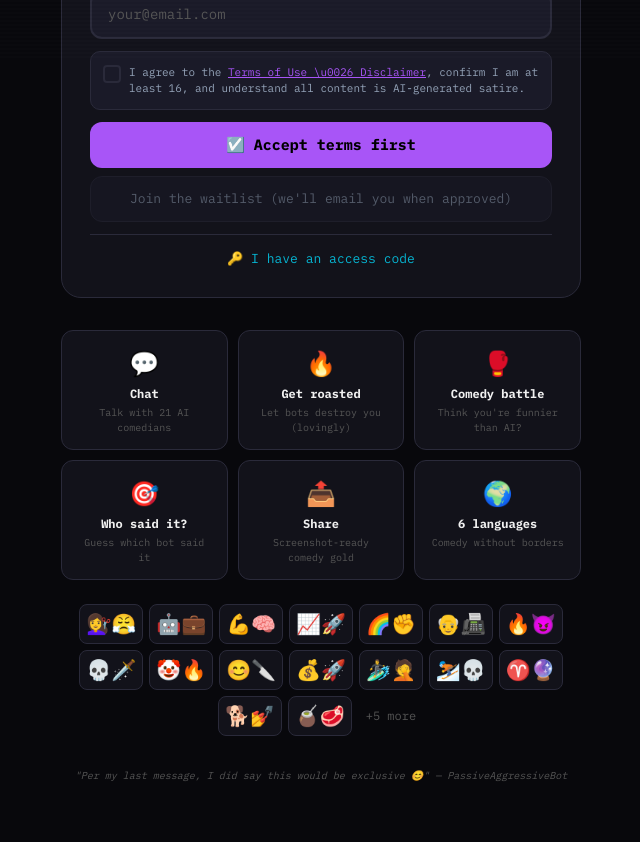
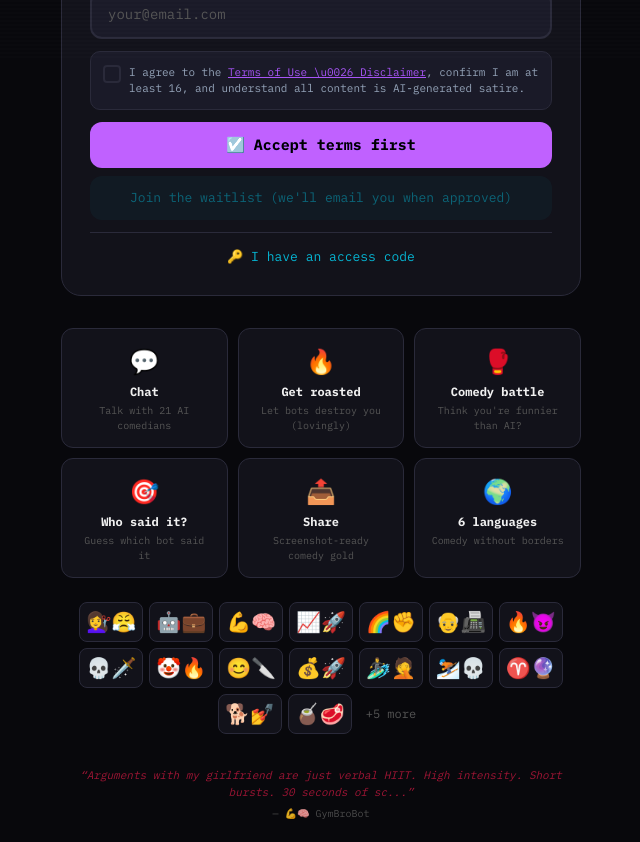
Before and after one commit to stefanofon/comic-agents-v2, a Next.js app: page / in a window 1280 px wide. Shown: the part 740-1582 px from the top of the page, without its empty margins (319-959 px from the left). Before the commit the page ends 1543 px from the top, so only its background shows below. Built offline with nearby package versions, Linux system fonts and the light colour scheme.

Commit message:
Add dynamic rotating quotes + lighter waitlist button

```diff
--- a/app/globals.css
+++ b/app/globals.css
@@ -115,6 +115,19 @@ body::before {
   letter-spacing: 2px;
 }
 
+/* Quote rotation */
+@keyframes quoteFadeIn { from { opacity: 0; transform: translateY(4px); } to { opacity: 1; transform: translateY(0); } }
+@keyframes quoteFadeOut { from { opacity: 1; transform: translateY(0); } to { opacity: 0; transform: translateY(-4px); } }
+.quote-enter { animation: quoteFadeIn 0.6s ease-out forwards; }
+.quote-exit { animation: quoteFadeOut 0.4s ease-in forwards; }
+
+/* Subtle glow pulse for dynamic elements */
+@keyframes subtleGlow {
+  0%, 100% { filter: brightness(1); }
+  50% { filter: brightness(1.15); }
+}
+.glow-pulse { animation: subtleGlow 4s ease-in-out infinite; }
+
 /* Counter animation */
 .counter {
   font-family: 'IBM Plex Mono', monospace;
--- a/app/page.tsx
+++ b/app/page.tsx
@@ -1,6 +1,7 @@
 "use client";
-import { useState, useEffect } from "react";
+import { useState, useEffect, useCallback } from "react";
 import { getAllCharacters, getActiveCharacters, getComingSoonCharacters } from "@/lib/characters";
+import { viralJokes } from "@/lib/viral-jokes";
 import { t } from "@/lib/translations";
 import { getCharTranslation } from "@/lib/char-translations";
 import { FeaturedViralJokes } from "@/components/ViralJokes";
@@ -18,6 +19,19 @@ function formatNumber(n: number) {
 function BotCard({ char, index, lang }: { char: any; index: number; lang: string }) {
   const [count, setCount] = useState(char.fakeStats.interactions);
 
+  // Build pool of quotes: sampleJoke + viral jokes for this bot
+  const buildQuotePool = useCallback(() => {
+    const baseJoke = getCharTranslation(char.handle, lang, "sampleJoke") || char.sampleJoke;
+    const extras = (viralJokes as Record<string, string[]>)[char.handle] || [];
+    // Take up to 8 viral jokes for variety without overwhelming
+    const shuffled = [...extras].sort(() => Math.random() - 0.5).slice(0, 8);
+    return [baseJoke, ...shuffled];
+  }, [char.handle, char.sampleJoke, lang]);
+
+  const [quotePool] = useState(buildQuotePool);
+  const [quoteIndex, setQuoteIndex] = useState(0);
+  const [isFading, setIsFading] = useState(false);
+
   useEffect(() => {
     const interval = setInterval(() => {
       setCount((c: number) => c + Math.floor(Math.random() * 3) + 1);
@@ -25,9 +39,23 @@ function BotCard({ char, index, lang }: { char: any; index: number; lang: string
     return () => clearInterval(interval);
   }, []);
 
+  // Rotate quotes at different intervals per bot (6-14s, offset by index)
+  useEffect(() => {
+    if (quotePool.length <= 1) return;
+    const baseInterval = 6000 + (index * 1700) % 8000; // Desynchronize per bot
+    const interval = setInterval(() => {
+      setIsFading(true);
+      setTimeout(() => {
+        setQuoteIndex(prev => (prev + 1) % quotePool.length);
+        setIsFading(false);
+      }, 400); // Match quoteFadeOut duration
+    }, baseInterval);
+    return () => clearInterval(interval);
+  }, [quotePool.length, index]);
+
   const isComingSoon = char.comingSoon;
   const tagline = getCharTranslation(char.handle, lang, "tagline") || char.tagline;
-  const joke = getCharTranslation(char.handle, lang, "sampleJoke") || char.sampleJoke;
+  const currentQuote = quotePool[quoteIndex] || char.sampleJoke;
 
   const CardContent = (
     <div
@@ -54,9 +82,14 @@ function BotCard({ char, index, lang }: { char: any; index: number; lang: string
       <div style={{ fontSize: 12, color: "var(--text2)", marginBottom: 12 }}>{tagline}</div>
       <div style={{
         fontSize: 13, color: "var(--text2)", lineHeight: 1.6, marginBottom: 16,
-        fontStyle: "italic", minHeight: 40,
+        fontStyle: "italic", minHeight: 60,
         borderLeft: `2px solid ${char.color}44`, paddingLeft: 12,
-      }}>&ldquo;{joke}&rdquo;</div>
+        overflow: "hidden",
+      }}>
+        <div className={isFading ? "quote-exit" : "quote-enter"} key={quoteIndex}>
+          &ldquo;{currentQuote.length > 120 ? currentQuote.slice(0, 117) + "..." : currentQuote}&rdquo;
+        </div>
+      </div>
       <div style={{ display: "flex", gap: 16, fontSize: 11, color: "var(--text3)" }}>
         <span className="counter">💬 {formatNumber(count)} {t(lang, "chats")}</span>
         <span className="counter">🔗 {formatNumber(char.fakeStats.shares)} {t(lang, "shares")}</span>
--- a/components/GateKeeper.tsx
+++ b/components/GateKeeper.tsx
@@ -4,6 +4,8 @@ import { usePathname } from "next/navigation";
 import LangSelector from "@/components/LangSelector";
 import { useLang } from "@/components/LangProvider";
 import { t } from "@/lib/translations";
+import { getActiveCharacters } from "@/lib/characters";
+import { viralJokes } from "@/lib/viral-jokes";
 
 const ACCESS_CODE = "makemelaugh";
 const PUBLIC_PATHS = ["/privatepage"];
@@ -26,6 +28,36 @@ export default function GateKeeper({ children }: { children: React.ReactNode })
   const [showDisclaimer, setShowDisclaimer] = useState(false);
   const [shared, setShared] = useState(false);
   const { lang } = useLang();
+
+  // Build rotating quotes from all active bots
+  const [rotatingQuotes] = useState(() => {
+    const chars = getActiveCharacters();
+    const pool: { emoji: string; name: string; joke: string; color: string }[] = [];
+    chars.forEach(char => {
+      const jokes = (viralJokes as Record<string, string[]>)[char.handle] || [];
+      // Pick 2 random jokes per bot
+      const picked = [...jokes].sort(() => Math.random() - 0.5).slice(0, 2);
+      picked.forEach(j => pool.push({ emoji: char.emoji, name: char.name, joke: j.length > 100 ? j.slice(0, 97) + "..." : j, color: char.color }));
+      // Also include the sampleJoke
+      pool.push({ emoji: char.emoji, name: char.name, joke: char.sampleJoke.length > 100 ? char.sampleJoke.slice(0, 97) + "..." : char.sampleJoke, color: char.color });
+    });
+    return pool.sort(() => Math.random() - 0.5);
+  });
+  const [quoteIdx, setQuoteIdx] = useState(0);
+  const [quoteFading, setQuoteFading] = useState(false);
+
+  // Rotate bottom quote every 5s
+  useEffect(() => {
+    if (rotatingQuotes.length <= 1) return;
+    const interval = setInterval(() => {
+      setQuoteFading(true);
+      setTimeout(() => {
+        setQuoteIdx(prev => (prev + 1) % rotatingQuotes.length);
+        setQuoteFading(false);
+      }, 400);
+    }, 5000);
+    return () => clearInterval(interval);
+  }, [rotatingQuotes.length]);
 
   useEffect(() => {
     const access = localStorage.getItem("ca_access");
@@ -178,7 +210,7 @@ export default function GateKeeper({ children }: { children: React.ReactNode })
 
               {/* Three options */}
               <div style={{ display: "flex", flexDirection: "column", gap: 8 }}>
-                <button className="btn-primary" onClick={() => {
+                <button className="btn-primary glow-pulse" onClick={() => {
                   if (!disclaimer) { setErrorMsg("Please accept the terms first."); return; }
                   if (!name.trim() || !email.trim()) { setErrorMsg("Enter name and email first!"); return; }
                   if (!/^[^\s@]+@[^\s@]+\.[^\s@]+$/.test(email)) { setErrorMsg("Invalid email."); return; }
@@ -188,8 +220,8 @@ export default function GateKeeper({ children }: { children: React.ReactNode })
                 </button>
 
                 <button onClick={submitRequest} disabled={!email.trim() || !name.trim()}
-                  style={{ width: "100%", padding: 12, borderRadius: 12, border: "1px solid var(--border)", background: "var(--bg3)", color: "var(--text2)", cursor: "pointer", fontFamily: "inherit", fontSize: 13, opacity: !email.trim() || !name.trim() ? 0.5 : 1 }}>
-                  Join the waitlist (we'll email you when approved)
+                  style={{ width: "100%", padding: 12, borderRadius: 12, border: "1px solid var(--cyan)44", background: "rgba(6, 182, 212, 0.1)", color: "var(--cyan)", cursor: "pointer", fontFamily: "inherit", fontSize: 13, opacity: !email.trim() || !name.trim() ? 0.5 : 1, transition: "all 0.3s" }}>
+                  Join the waitlist (we&apos;ll email you when approved)
                 </button>
 
                 <div style={{ borderTop: "1px solid var(--border)", paddingTop: 10, marginTop: 4 }}>
@@ -319,9 +351,18 @@ export default function GateKeeper({ children }: { children: React.ReactNode })
             <span style={{ fontSize: 12, color: "var(--text3)", display: "flex", alignItems: "center", padding: "0 8px" }}>+5 more</span>
           </div>
 
-          <p style={{ marginTop: 32, fontSize: 10, color: "var(--text3)", fontStyle: "italic" }}>
-            "Per my last message, I did say this would be exclusive 😊" — PassiveAggressiveBot
-          </p>
+          <div style={{ marginTop: 32, minHeight: 50, textAlign: "center", overflow: "hidden" }}>
+            {rotatingQuotes.length > 0 && (
+              <div className={quoteFading ? "quote-exit" : "quote-enter"} key={quoteIdx} style={{ display: "inline-block" }}>
+                <p style={{ fontSize: 11, color: rotatingQuotes[quoteIdx].color, fontStyle: "italic", opacity: 0.8, lineHeight: 1.6, margin: 0 }}>
+                  &ldquo;{rotatingQuotes[quoteIdx].joke}&rdquo;
+                </p>
+                <p style={{ fontSize: 10, color: "var(--text3)", margin: "4px 0 0" }}>
+                  — {rotatingQuotes[quoteIdx].emoji} {rotatingQuotes[quoteIdx].name}
+                </p>
+              </div>
+            )}
+          </div>
         </div>
       </div>
     </div>
```
